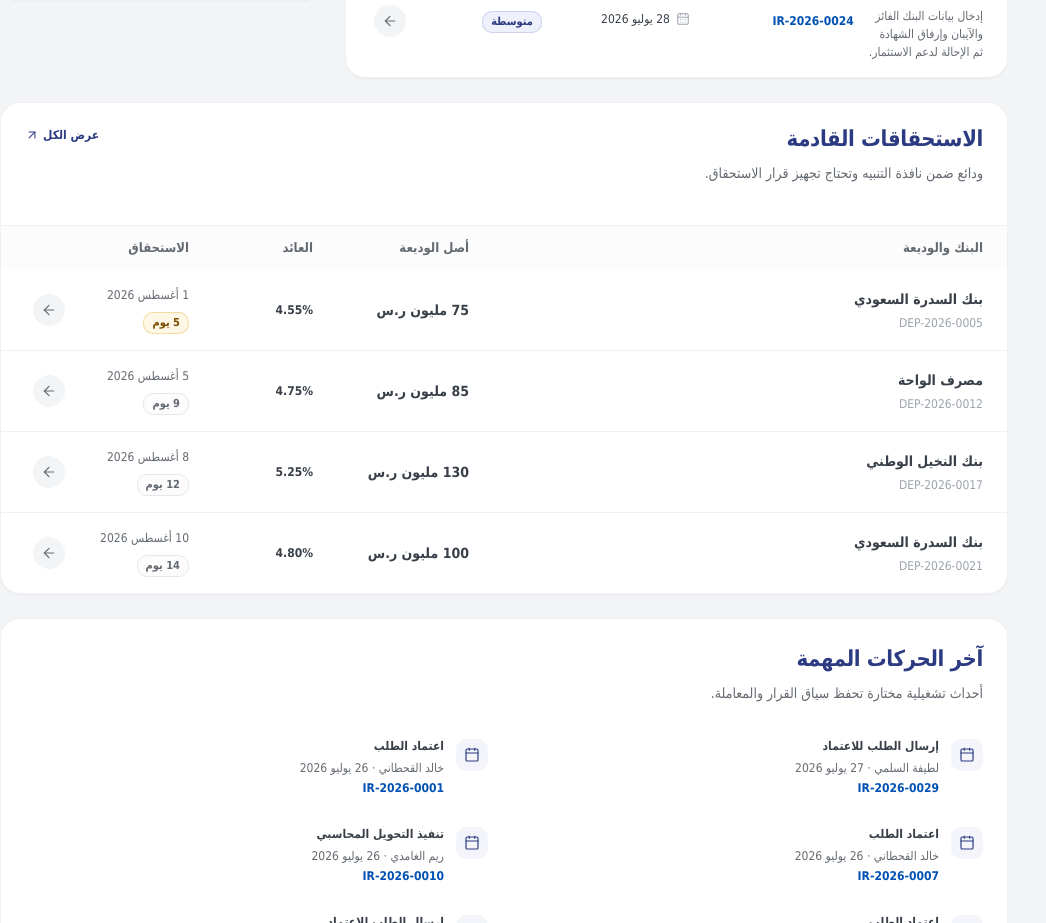
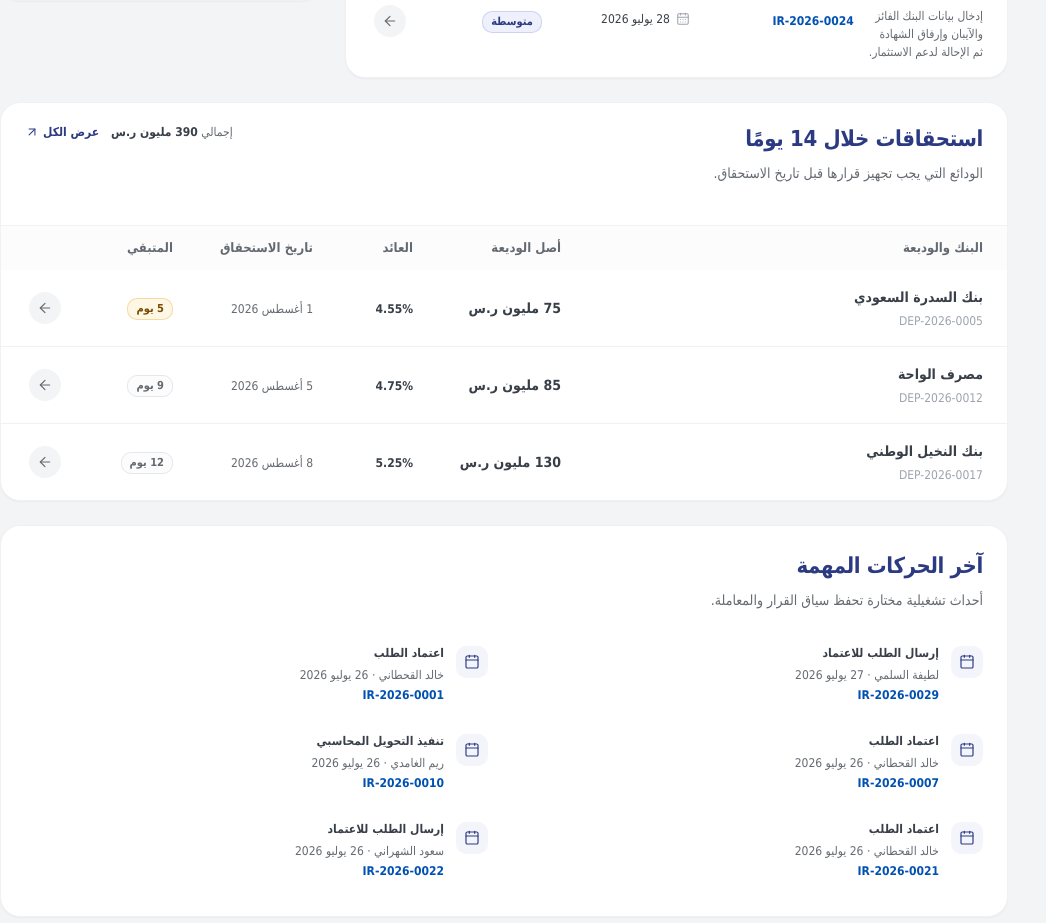
Before and after one commit to faenazi/ef-Deposit-management-prototype, a React (Vite) app in the folder src/: page / in a window 1280 px wide. Shown: the part 1280-2203 px from the top of the page, without its empty margins (0-1046 px from the left). Built offline with nearby package versions, Linux system fonts and the light colour scheme.

Commit message:
refactor(dashboard): improve maturity table clarity

```diff
--- a/src/src/features/dashboard/UpcomingMaturities.tsx
+++ b/src/src/features/dashboard/UpcomingMaturities.tsx
@@ -9,17 +9,24 @@ import { Icon } from '@/components/ui/Icon'
 import type { DashboardSummary } from '@/services/dashboard-service'
 
 export function UpcomingMaturities({ summary }: { summary: DashboardSummary }) {
-  const maturities = summary.approachingMaturity.deposits.slice(0, 4)
+  const maturities = summary.approachingMaturity.deposits.slice(0, 3)
 
   return (
     <Card padding="none" className="overflow-hidden">
       <div className="px-5 py-5 md:px-6">
         <SectionHeading
           className="mb-0"
-          title="الاستحقاقات القادمة"
-          description="ودائع ضمن نافذة التنبيه وتحتاج تجهيز قرار الاستحقاق."
+          title="استحقاقات خلال 14 يومًا"
+          description="الودائع التي يجب تجهيز قرارها قبل تاريخ الاستحقاق."
           action={
             maturities.length > 0 ? (
+              <div className="flex items-center gap-3">
+                <span className="hidden text-small text-text-secondary lg:inline">
+                  إجمالي{' '}
+                  <strong className="ef-financial font-semibold text-text-primary">
+                    <FinancialValue value={summary.approachingMaturity.value} kind="currency-compact" />
+                  </strong>
+                </span>
                 <Link
                   to="/deposits?filter=approaching-maturity"
                   className="inline-flex items-center gap-1 text-small font-semibold text-action-primary hover:underline"
@@ -27,6 +34,7 @@ export function UpcomingMaturities({ summary }: { summary: DashboardSummary }) {
                   عرض الكل
                   <Icon icon={ArrowUpLeft} size="xs" mirrorInRtl />
                 </Link>
+              </div>
             ) : undefined
           }
         />
@@ -36,24 +44,27 @@ export function UpcomingMaturities({ summary }: { summary: DashboardSummary }) {
         <EmptyState
           icon={CalendarClock}
           title="لا توجد استحقاقات قريبة"
-          description="لا توجد ودائع ضمن نافذة التنبيه الحالية."
+          description="لا توجد ودائع ضمن نافذة التنبيه الحالية البالغة 14 يومًا."
           className="border-t border-divider-soft py-9"
         />
       ) : (
         <div className="border-t border-divider-soft">
-          <div className="hidden grid-cols-[minmax(0,1fr)_9rem_7rem_7rem_2.5rem] items-center gap-3 bg-surface-subtle px-6 py-3 text-table font-semibold text-text-secondary md:grid">
+          <div className="hidden grid-cols-[minmax(0,1.2fr)_8.5rem_5.5rem_8rem_6rem_2.5rem] items-center gap-3 bg-surface-subtle px-6 py-3 text-table font-semibold text-text-secondary md:grid">
             <span>البنك والوديعة</span>
             <span>أصل الوديعة</span>
             <span>العائد</span>
-            <span>الاستحقاق</span>
+            <span>تاريخ الاستحقاق</span>
+            <span>المتبقي</span>
             <span className="sr-only">فتح</span>
           </div>
+
           <ol className="divide-y divide-divider-soft">
             {maturities.map((maturity) => (
               <li key={maturity.depositId}>
                 <Link
                   to={`/deposits/${maturity.depositId}`}
-                  className="group grid gap-3 px-5 py-4 transition-colors hover:bg-surface-raised md:grid-cols-[minmax(0,1fr)_9rem_7rem_7rem_2.5rem] md:items-center md:px-6"
+                  aria-label={`فتح الوديعة ${maturity.depositId} لدى ${maturity.bankName}`}
+                  className="group block px-5 py-4 transition-colors hover:bg-surface-raised md:grid md:min-h-16 md:grid-cols-[minmax(0,1.2fr)_8.5rem_5.5rem_8rem_6rem_2.5rem] md:items-center md:gap-3 md:px-6"
                 >
                   <span className="min-w-0">
                     <span className="block truncate font-semibold text-text-primary group-hover:text-action-primary">
@@ -62,27 +73,40 @@ export function UpcomingMaturities({ summary }: { summary: DashboardSummary }) {
                     <bdi className="mt-1 block text-small text-text-muted">{maturity.depositId}</bdi>
                   </span>
 
+                  <span className="mt-4 grid grid-cols-2 gap-x-4 gap-y-3 md:mt-0 md:contents">
+                    <span>
+                      <span className="mb-1 block text-[11px] font-medium text-text-muted md:hidden">أصل الوديعة</span>
                       <span className="ef-financial font-semibold text-text-primary">
                         <FinancialValue value={maturity.principal} kind="currency-compact" />
                       </span>
+                    </span>
 
+                    <span>
+                      <span className="mb-1 block text-[11px] font-medium text-text-muted md:hidden">العائد</span>
                       <span className="ef-financial text-small font-semibold text-text-primary">
                         <FinancialValue value={maturity.rate} kind="percent" />
                       </span>
+                    </span>
 
-                  <span className="flex flex-wrap items-center gap-2">
+                    <span>
+                      <span className="mb-1 block text-[11px] font-medium text-text-muted md:hidden">تاريخ الاستحقاق</span>
                       <span className="text-small text-text-secondary">
                         <FinancialValue value={maturity.maturityDate} kind="date" />
                       </span>
+                    </span>
+
+                    <span>
+                      <span className="mb-1 block text-[11px] font-medium text-text-muted md:hidden">المتبقي</span>
                       <Badge variant={maturity.daysUntilMaturity <= 7 ? 'warning' : 'neutral'}>
-                      {maturity.daysUntilMaturity === 0
-                        ? 'اليوم'
-                        : `${maturity.daysUntilMaturity} يوم`}
+                        {maturity.daysUntilMaturity === 0 ? 'يستحق اليوم' : `${maturity.daysUntilMaturity} يوم`}
                       </Badge>
                     </span>
 
+                    <span className="flex items-end justify-end md:items-center md:justify-center">
                       <span className="flex size-8 items-center justify-center rounded-full bg-canvas text-text-secondary group-hover:bg-surface-brand-soft group-hover:text-action-primary">
                         <Icon icon={ArrowLeft} size="sm" />
+                      </span>
+                    </span>
                   </span>
                 </Link>
               </li>
```
Lines whose indentation alone changed are shown as unchanged.
